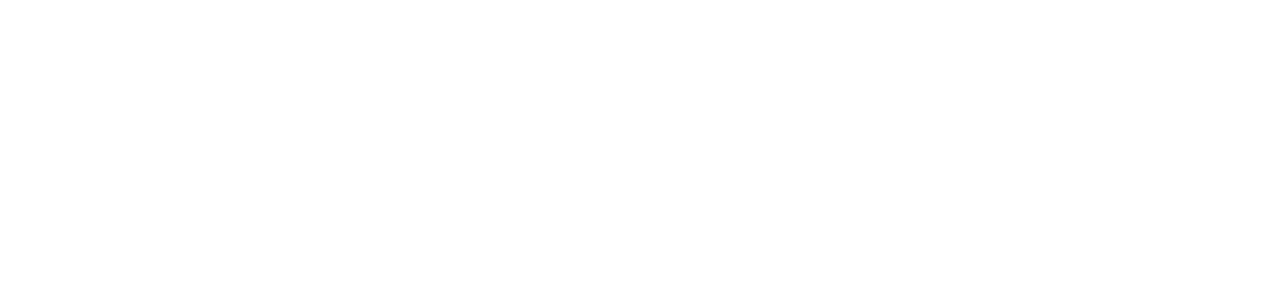
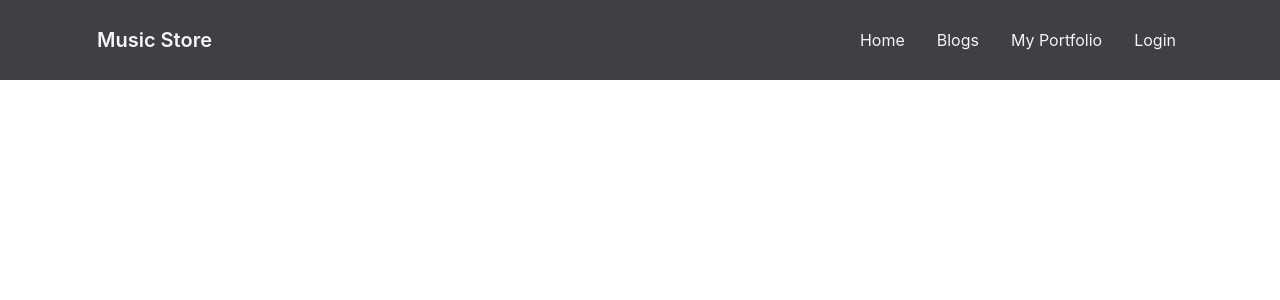
Before and after one commit to SaraAzmin/Music-Store-Client-Side, a React (Create React App) app: page / in a window 1280 px wide. Shown: the top 300 px of the page. Built offline with nearby package versions, Linux system fonts and the light colour scheme.

Commit message:
responsive navbar added

```diff
--- a/src/Pages/Shared/Navbar.js
+++ b/src/Pages/Shared/Navbar.js
@@ -1,9 +1,35 @@
 import React from 'react';
+import { Link } from 'react-router-dom';
 
 const Navbar = () => {
+
+    const menuitems = <>
+        <li><Link to='/home'>Home</Link></li>
+        <li><Link to='/blogs'>Blogs</Link></li>
+        <li><Link to='/myPortfolio'>My Portfolio</Link></li>
+        <li><Link to='/login'>Login</Link></li>
+    </>
+
     return (
         <div>
-
+            <div className="navbar bg-zinc-700 text-stone-100">
+                <div className="navbar">
+                    <div className="dropdown">
+                        <label tabIndex="0" className="btn btn-ghost lg:hidden">
+                            <svg xmlns="http://www.w3.org/2000/svg" className="h-5 w-5" fill="none" viewBox="0 0 24 24" stroke="currentColor"><path strokeLinecap="round" strokeLinejoin="round" strokeWidth="2" d="M4 6h16M4 12h8m-8 6h16" /></svg>
+                        </label>
+                        <ul tabIndex="0" className="menu menu-compact dropdown-content mt-3 p-2 shadow bg-stone-300-100 text-black rounded-box w-52">
+                            {menuitems}
+                        </ul>
+                    </div>
+                    <Link className="btn btn-ghost normal-case text-xl pl-20" to='/home'>Music Store</Link>
+                </div>
+                <div className="navbar-center hidden lg:flex pr-20">
+                    <ul className="menu menu-horizontal p-0">
+                        {menuitems}
+                    </ul>
+                </div>
+            </div>
         </div>
     );
 };
```
